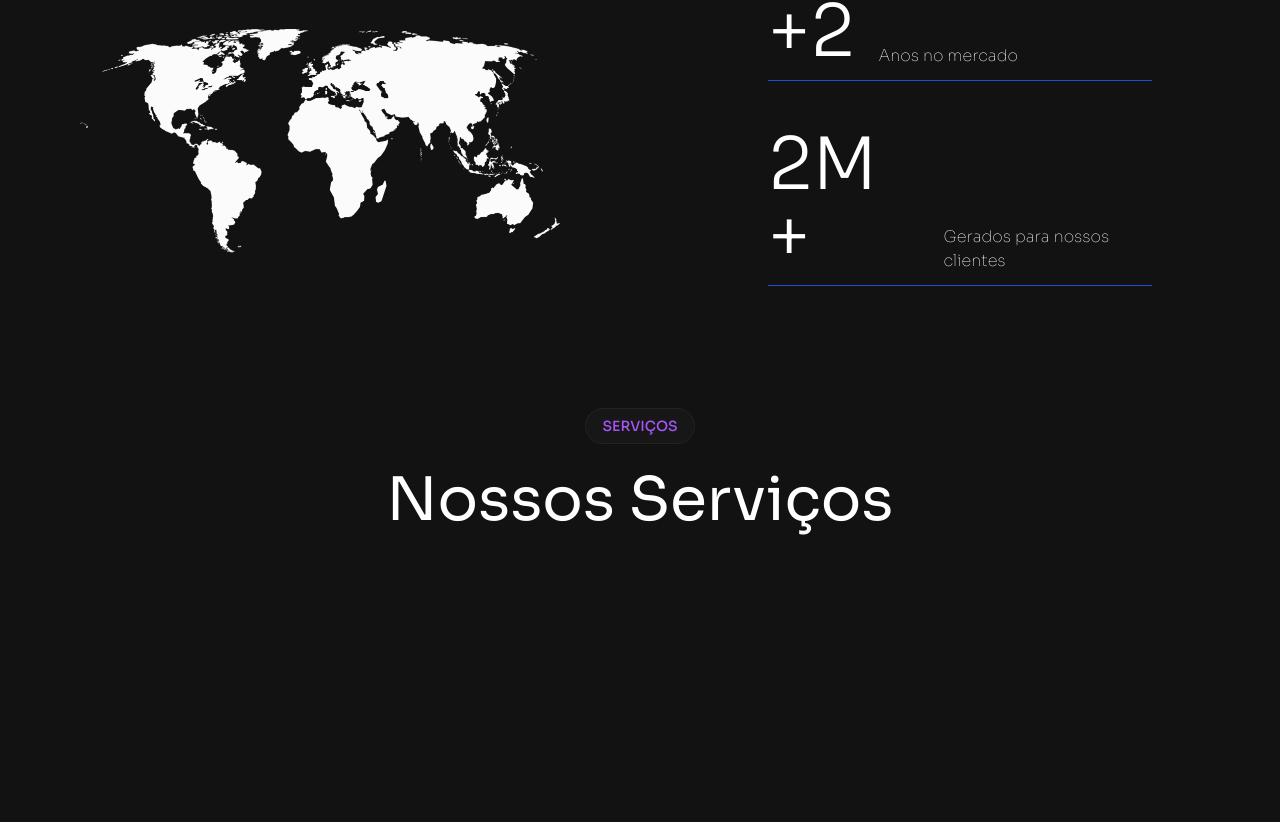
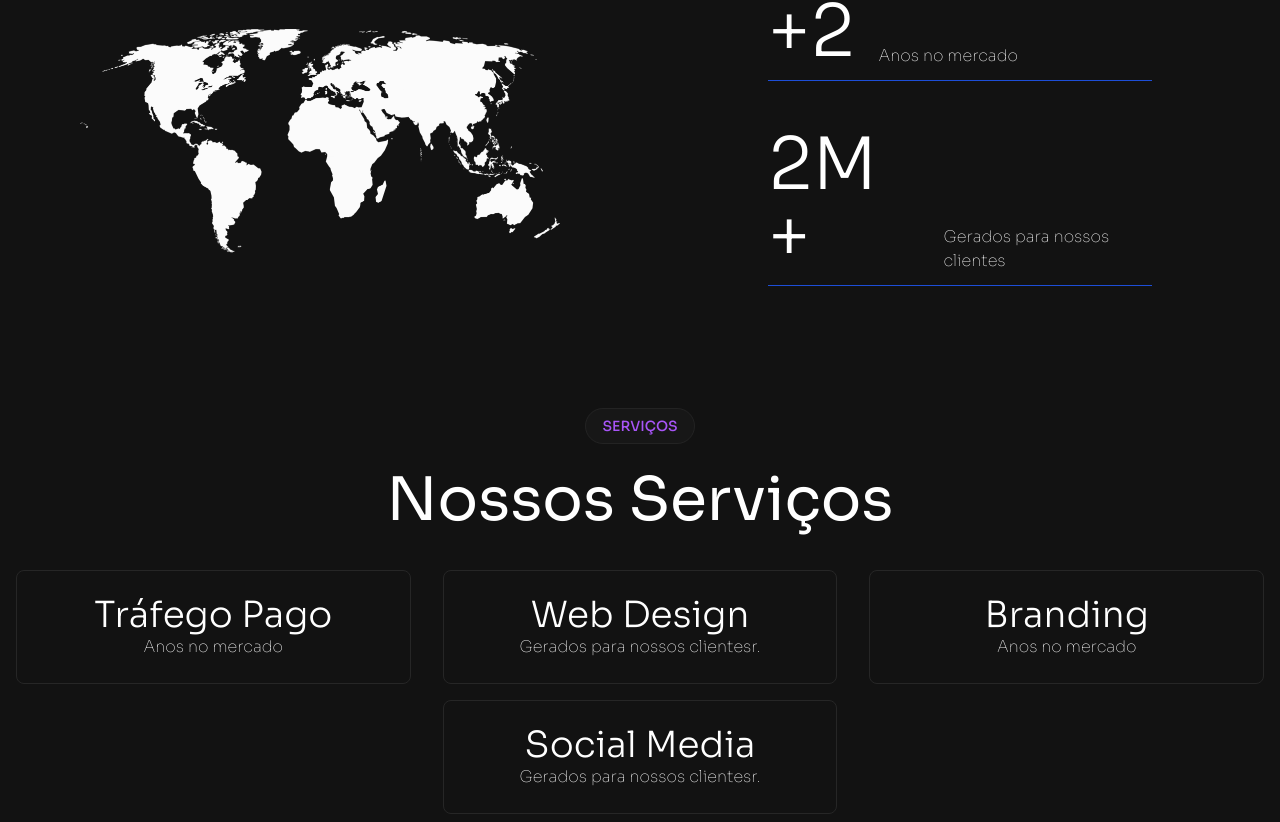
Before and after one commit to rafaelrch/landingPageV2, a React (Vite) app: page / in a window 1280 px wide. Shown: the part 1488-2310 px from the top of the page. Before the commit the page ends 2050 px from the top, so only its background shows below. Built offline with nearby package versions, Linux system fonts and the light colour scheme.

Commit message:
update Serviços

```diff
--- a/src/App.jsx
+++ b/src/App.jsx
@@ -3,7 +3,7 @@ import Navbar from "./components/Navbar";
 import HeroSection from "./components/HeroSection";
 import QuemSomos from "./components/QuemSomos";
 import Infos from "./components/Map";
-import NossosServicos from "./components/NossosServicos";
+import Servicos from "./components/Servicos";
 
 
 
@@ -16,9 +16,9 @@ const App = () => {
     </div>
     <QuemSomos/>
     <Infos/>
-    <NossosServicos/>
+    <Servicos/>
     </>
   )
 }
 
-export default App
+export default App;
--- a/src/components/NossosServicos.jsx
+++ /dev/null
@@ -1,14 +0,0 @@
-import {Monitor} from "lucide-react"
-function NossosServicos() {
-  return (
-
-    <div className="mt-20 text-center">
-        <span className="bg-neutral-900 text-purple-500 rounded-full h-6 text-sm font-medium px-4 py-2 uppercase border border-neutral-800/80">
-          Serviços
-        </span>
-        <h2 className="text-3xl sm:text-5xl lg:text-6xl text-center my-8">Nossos Serviços</h2>
-    </div>
-  )
-}
-
-export default NossosServicos
--- /dev/null
+++ b/src/components/Servicos.jsx
@@ -0,0 +1,31 @@
+import {Monitor} from "lucide-react";
+import { servicos } from "../constants";
+
+
+function Servicos() {
+  return (
+
+    <div className="mt-20 text-center">
+        <span className="bg-neutral-900 text-purple-500 rounded-full h-6 text-sm font-medium px-4 py-2 uppercase border border-neutral-800/80">
+          Serviços
+        </span>
+        <h2 className="text-3xl sm:text-5xl lg:text-6xl text-center my-8">Nossos Serviços</h2>
+
+        <div className="flex flex-wrap justify-center">
+                {servicos.map((servico, index) =>
+                  <div key={index} className="w-full sm:w-1/2 lg:w-1/3 px-4 py-2">
+                    <div className="bg-neutral rounded-lg p-6 text-md border border-neutral-800 font-thin">
+                      <h2 className="font-light text-2xl sm:text-3xl lg:text-4xl">{servico.title}</h2>
+                    <p>{servico.description}</p>
+                    </div>
+
+                  </div>
+                )}
+        </div>
+    </div>
+
+
+  )
+}
+
+export default Servicos;
--- a/src/constants/index.jsx
+++ b/src/constants/index.jsx
@@ -1,9 +1,3 @@
-import { BotMessageSquare } from "lucide-react";
-import { BatteryCharging } from "lucide-react";
-import { Fingerprint } from "lucide-react";
-import { ShieldHalf } from "lucide-react";
-import { PlugZap } from "lucide-react";
-import { GlobeLock } from "lucide-react";
 
 export const navItems = [
   { label: "Home", href: "#" },
@@ -25,11 +19,29 @@ export const listInfos = [
   },
 ];
 
-export const servicosOptions = [
+export const servicos = [
   {
-    title: "Web Design"
-  }
-]
+    title: "Tráfego Pago",
+    description:
+      " Anos no mercado",
+  },
+  {
+    title: "Web Design",
+    description:
+      "Gerados para nossos clientesr.",
+  },
+  {
+    title: "Branding",
+    description:
+      " Anos no mercado",
+  },
+  {
+    title: "Social Media",
+    description:
+      "Gerados para nossos clientesr.",
+  },
+];
+
 
 
 export const resourcesLinks = [
```
